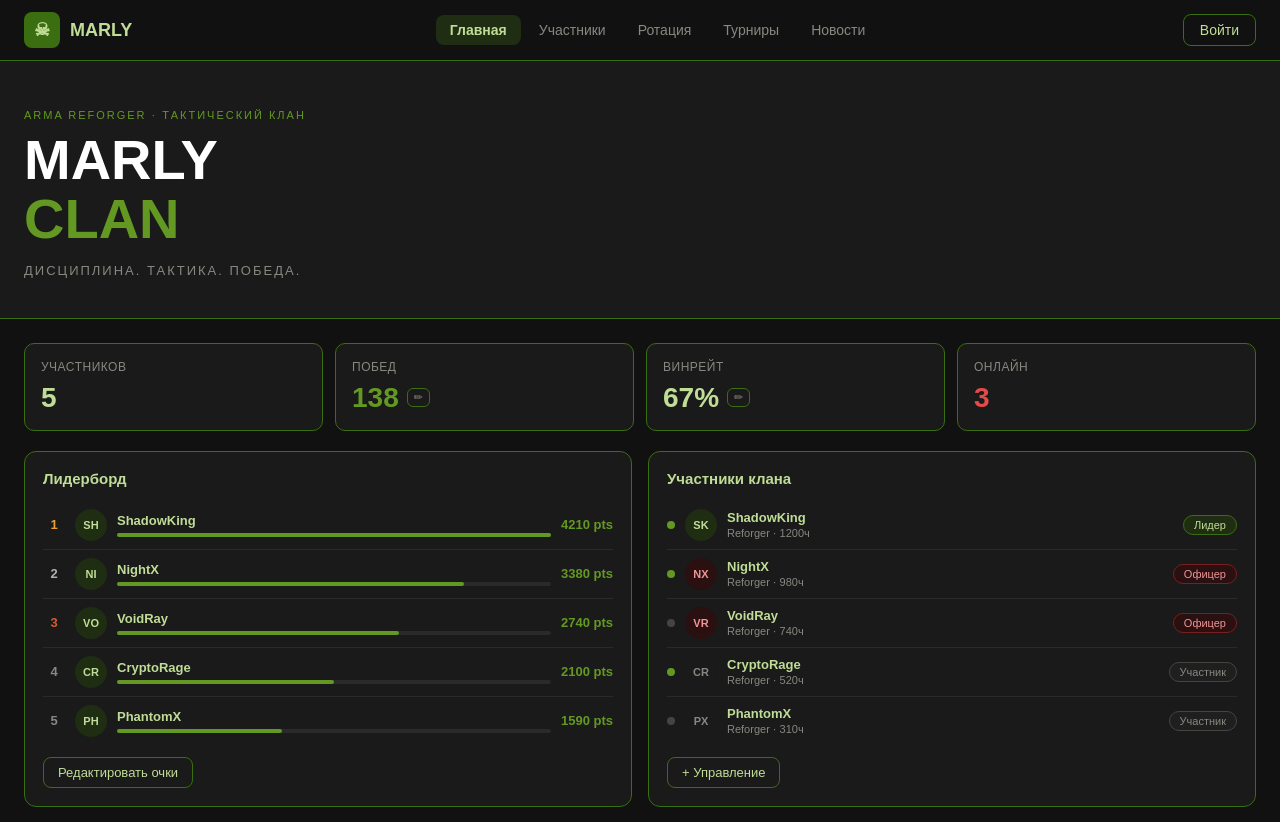
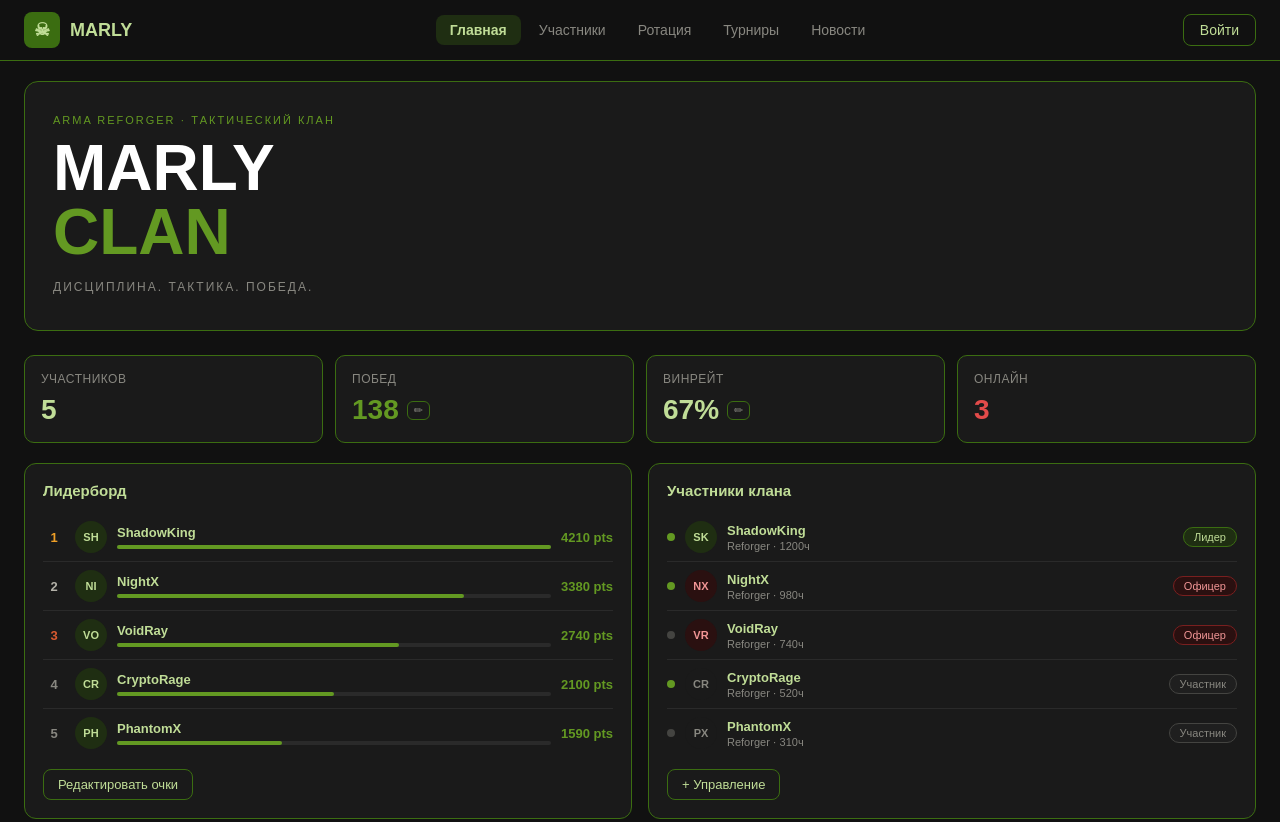
Before and after one commit to iporlovna-dot/marly-clan, a plain HTML site: page index.html in a window 1280 px wide. Shown: the top 822 px of the page. Drawn offline with Linux system fonts and the light colour scheme.

Commit message:
Hero блок со скруглёнными углами

```diff
--- a/index.html
+++ b/index.html
@@ -20,10 +20,12 @@
   </nav>
 
   <!-- HERO -->
-  <div class="hero">
-    <div class="hero-tag">Arma Reforger · Тактический клан</div>
-    <div class="hero-title">MARLY<br><span class="hero-accent">CLAN</span></div>
-    <div class="hero-sub">Дисциплина. Тактика. Победа.</div>
+  <div class="hero-wrap">
+    <div class="hero">
+      <div class="hero-tag">Arma Reforger · Тактический клан</div>
+      <div class="hero-title">MARLY<br><span class="hero-accent">CLAN</span></div>
+      <div class="hero-sub">Дисциплина. Тактика. Победа.</div>
+    </div>
   </div>
 
   <main class="main">
--- a/style.css
+++ b/style.css
@@ -417,10 +417,15 @@
 }
 
 /* HERO СЕКЦИЯ */
+.hero-wrap {
+  padding: 20px 24px 0;
+  background: #111;
+}
 .hero {
   background: #1a1a1a;
-  border-bottom: 1px solid #3B6D11;
-  padding: 48px 24px 40px;
+  border: 1px solid #3B6D11;
+  border-radius: 14px;
+  padding: 32px 28px 36px;
   display: flex;
   flex-direction: column;
   gap: 10px;
@@ -432,18 +437,18 @@
   color: #639922;
 }
 .hero-title {
-  font-size: 56px;
+  font-size: 64px;
   font-weight: bold;
   color: #fff;
-  line-height: 1.05;
+  line-height: 1.0;
 }
 .hero-accent {
   color: #639922;
 }
 .hero-sub {
-  font-size: 13px;
+  font-size: 12px;
   letter-spacing: 2px;
   text-transform: uppercase;
   color: #888780;
-  margin-top: 4px;
+  margin-top: 6px;
 }
```
